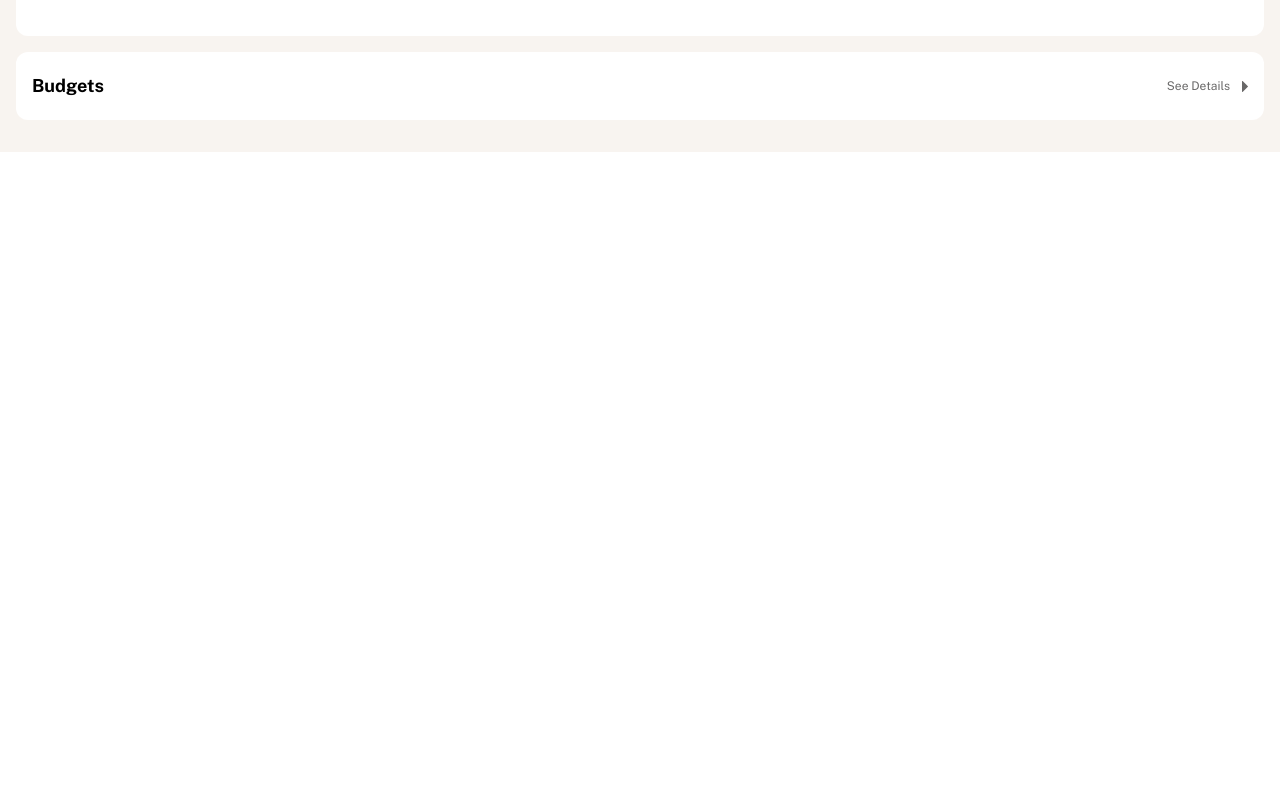
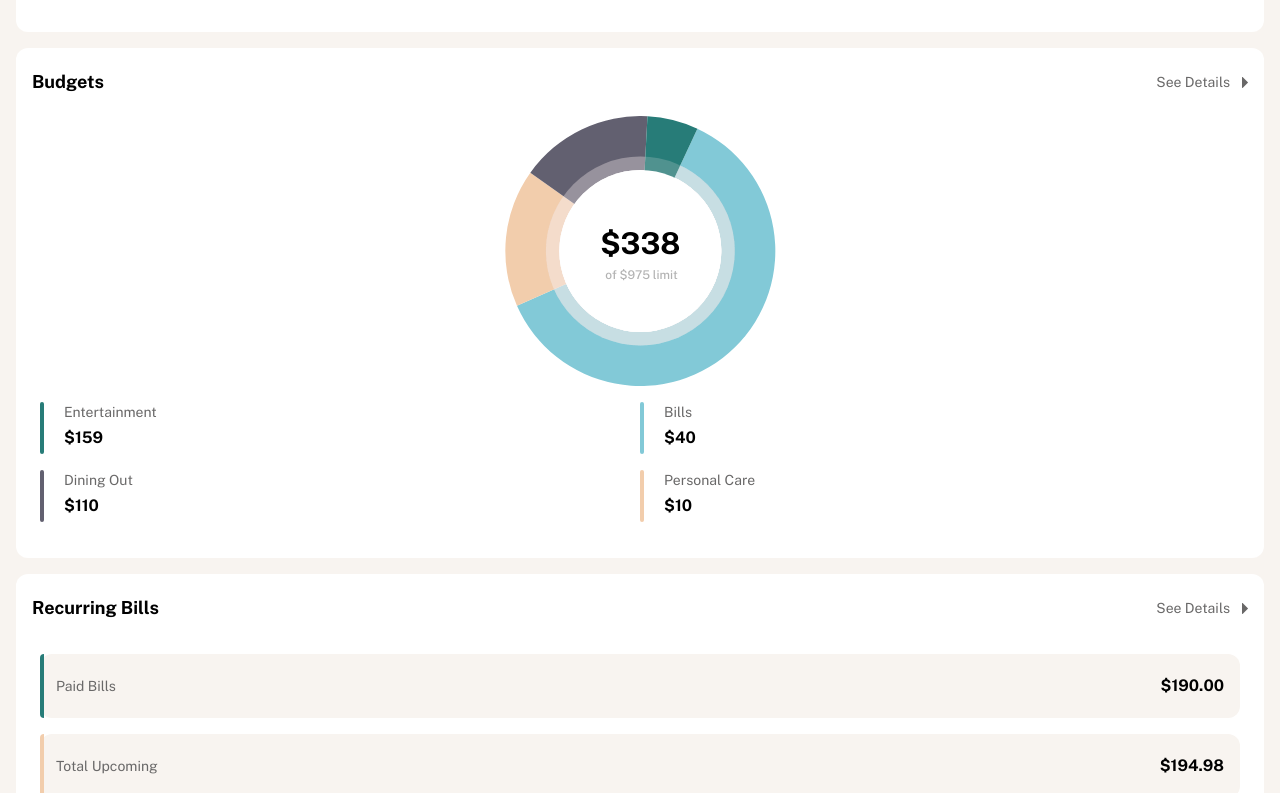
Before and after one commit to SonOfMan12316/mancyDev-finance-tracker, a React (Vite) app: page / in a window 1280 px wide. Shown: the part 1188-1981 px from the top of the page. Before the commit the page ends 1340 px from the top, so only its background shows below. Built offline with nearby package versions, Linux system fonts and the light colour scheme.

Commit message:
added piechart to overview and rounded up ui translation for overview

```diff
--- a/package.json
+++ b/package.json
@@ -10,10 +10,12 @@
   },
   "dependencies": {
     "@reduxjs/toolkit": "^2.5.1",
+    "classnames": "^2.5.1",
     "react": "^19.0.0",
     "react-dom": "^19.0.0",
     "react-redux": "^9.2.0",
-    "react-router-dom": "^7.1.5"
+    "react-router-dom": "^7.1.5",
+    "zustand": "^5.0.3"
   },
   "devDependencies": {
     "@eslint/js": "^9.19.0",
--- a/src/components/pages/overview.tsx
+++ b/src/components/pages/overview.tsx
@@ -6,6 +6,8 @@ import { Line, RightIcon, SavingIcon } from "../icons";
 // const { transaction }
 import transactions from "../../data/transaction";
 import { toDMYString } from "../../utils/date";
+import PieChart from "../ui/PieChart";
+import BottomNav from "../global/BottomNav";
 
 const OverView = () => {
   const figure = [
@@ -44,10 +46,50 @@ const OverView = () => {
       color: "ch-yellow",
     },
   ];
+  const budgetsData = [
+    {
+      name: "Entertainment",
+      amount: 159,
+      color: "ch-green",
+    },
+    {
+      name: "Bills",
+      amount: 40,
+      color: "ch-cyan",
+    },
+    {
+      name: "Dining Out",
+      amount: 110,
+      color: "ch-navy",
+    },
+    {
+      name: "Personal Care",
+      amount: 10,
+      color: "ch-yellow",
+    },
+  ];
+  const billsData = [
+    {
+      name: "Paid Bills",
+      amount: 190,
+      color: "ch-green",
+    },
+    {
+      name: "Total Upcoming",
+      amount: 194.98,
+      color: "ch-yellow",
+    },
+    {
+      name: "Due Soon",
+      amount: 59.98,
+      color: "ch-navy",
+    },
+  ];
 
   return (
-    <div className="bg-ch-beige">
-      <div className="p-4">
+    <div className="bg-ch-beige w-screen">
+      <div className="px-4 py-3">
+        <div className="">
           <h1 className="text-3xl font-extrabold">Overview</h1>
           {figure.map((item, index) => (
             <div
@@ -98,7 +140,9 @@ const OverView = () => {
                     ></div>
                     <div className="flex flex-col justify-center">
                       <h1 className="text-ch-grey text-sm">{saving.name}</h1>
-                    <div className="font-bold my-1">{"$" + saving.amount}</div>
+                      <div className="font-bold my-1">
+                        {"$" + saving.amount}
+                      </div>
                     </div>
                   </div>
                 ))}
@@ -126,35 +170,92 @@ const OverView = () => {
                 <div className="flex flex-col py-3">
                   <h1
                     className={`font-bold ${
-                    index === 0 || index === 3 ? "text-ch-green" : "text-black"
+                      index === 0 || index === 3
+                        ? "text-ch-green"
+                        : "text-black"
                     }`}
                   >
                     {" "}
                     {"$" +
-                    addPlusSignToNonNegativeNumber(Number(transaction.amount))}
+                      addPlusSignToNonNegativeNumber(
+                        Number(transaction.amount)
+                      )}
                   </h1>
                   <div className="text-ch-grey text-xs font-light my-1">
                     {toDMYString(transaction.date)}
                   </div>
                 </div>
-              <div className="absolute">
-                <Line className={`${index === 0 ? "hidden" : ""}`} />
+                <div
+                  className={`max-w-screen-sm ${
+                    index === 0 ? "hidden" : "absolute"
+                  }`}
+                >
+                  <Line />
                 </div>
               </div>
             ))}
           </div>
           <div className="bg-white my-4 px-4 py-5 rounded-xl">
-          <div className="flex justify-between">
+            <div className="flex justify-between items-center">
               <div>
                 <h1 className="text-lg font-bold">Budgets</h1>
               </div>
               <div className="flex items-center space-x-3">
-              <h1 className="text-xs text-ch-grey capitalize">see details</h1>
+                <h1 className="text-sm text-ch-grey capitalize">see details</h1>
                 <RightIcon color="#696868" />
+              </div>
+            </div>
+            <div className="mt-5">
+              <PieChart />
+            </div>
+            <div className="grid grid-cols-2 px-2 my-2">
+              {budgetsData.map((saving, index) => (
+                <div key={index} className="flex space-x-5 my-2 ">
+                  <div
+                    className={`w-1 max-h-[2rem] rounded-xl bg-${saving.color}`}
+                  ></div>
+                  <div className="flex flex-col justify-center">
+                    <h1 className="text-ch-grey text-sm">{saving.name}</h1>
+                    <div className="font-bold my-1">{"$" + saving.amount}</div>
+                  </div>
+                </div>
+              ))}
+            </div>
+          </div>
+          <div className="bg-white my-4 px-4 pt-5 pb-1 rounded-xl">
+            <div className="flex justify-between items-center">
+              <div>
+                <h1 className="text-lg font-bold">Recurring Bills</h1>
+              </div>
+              <div className="flex items-center space-x-3">
+                <h1 className="text-sm text-ch-grey capitalize">see details</h1>
+                <RightIcon color="#696868" />
+              </div>
+            </div>
+            <div className="flex flex-col px-2 space-y-4 mt-8 mb-4">
+              {billsData.map((bill, index) => (
+                <div key={index}>
+                  <div className="bg-ch-beige relative py-5 rounded-xl px-4 items-center">
+                    <div
+                      className={`border-l-4 z-10 border-${bill.color} w-2 h-16 absolute left-0 top-0 rounded-t-xl rounded-b-xl`}
+                    ></div>
+                    <div className="flex items-center justify-between">
+                      <span className="text-ch-grey font-normal text-sm">
+                        {bill.name}
+                      </span>
+                      <span className="font-bold">
+                        {" "}
+                        {"$" + addCommasToNumber(bill.amount.toFixed(2))}
+                      </span>
+                    </div>
+                  </div>
+                </div>
+              ))}
             </div>
           </div>
         </div>
       </div>
+      <BottomNav />
     </div>
   );
 };
--- /dev/null
+++ b/src/components/ui/PieChart.tsx
@@ -0,0 +1,208 @@
+import React, { useState, useEffect } from "react";
+
+interface PieProps {
+  data: number[];
+  radius: number;
+  hole: number;
+  colors: string[];
+  strokeWidth: number;
+  stroke?: string;
+}
+
+interface SliceProps {
+  key: number;
+  value: number;
+  startAngle: number;
+  angle: number;
+  radius: number;
+  hole: number;
+  trueHole: number;
+  fill: string;
+  stroke: string | undefined;
+  strokeWidth: number;
+}
+
+const PieChart = () => {
+  const [data] = useState([61.4, 16.5, 16, 6.1]);
+  const colors = ["#82C9D7", "#F2CDAC", "#626070", "#277C78"];
+
+  return (
+    <div>
+      <Pie data={data} radius={135} hole={80} colors={colors} strokeWidth={1} />
+    </div>
+  );
+};
+
+const Pie: React.FC<PieProps> = ({
+  data,
+  radius,
+  hole,
+  colors,
+  strokeWidth,
+  stroke,
+}) => {
+  const diameter = radius * 2;
+  const sum = data.reduce((carry, current) => carry + current, 0);
+  let startAngle = -65;
+
+  return (
+    <svg
+      className="w-11/12 mx-auto"
+      width={diameter}
+      height={diameter}
+      viewBox={`0 0 ${diameter} ${diameter}`}
+      xmlns="http://www.w3.org/2000/svg"
+      version="1.1"
+    >
+      {data.map((slice, sliceIndex) => {
+        const angle = (slice / sum) * 360;
+        const percentValue = ((slice / sum) * 100).toFixed(1);
+        const nextAngle = startAngle;
+        startAngle += angle;
+
+        return (
+          <Slice
+            key={sliceIndex}
+            value={slice}
+            startAngle={nextAngle}
+            angle={angle}
+            radius={radius}
+            hole={radius - hole}
+            trueHole={hole}
+            fill={colors[sliceIndex % colors.length]}
+            stroke={stroke}
+            strokeWidth={strokeWidth}
+          />
+        );
+      })}
+    </svg>
+  );
+};
+
+const Slice: React.FC<SliceProps> = ({
+  value,
+  startAngle,
+  angle,
+  radius,
+  hole,
+  trueHole,
+  fill,
+  stroke,
+  strokeWidth,
+}) => {
+  const [path, setPath] = useState("");
+
+  useEffect(() => {
+    animate();
+  }, [
+    value,
+    startAngle,
+    angle,
+    radius,
+    hole,
+    trueHole,
+    fill,
+    stroke,
+    strokeWidth,
+  ]);
+
+  const animate = () => {
+    draw(0);
+  };
+
+  const draw = (s: number) => {
+    const step = angle / (37.5 / 2);
+    if (angle) {
+      if (s + step > angle) {
+        s = angle;
+      }
+    }
+
+    const a = getAnglePoint(startAngle, startAngle + s, radius, radius, radius);
+    const b = getAnglePoint(
+      startAngle,
+      startAngle + s,
+      radius - hole,
+      radius,
+      radius
+    );
+
+    const newPath = [
+      `M${a.x1},${a.y1}`,
+      `A${radius},${radius} 0 ${s > 180 ? 1 : 0},1 ${a.x2},${a.y2}`,
+      `L${b.x2},${b.y2}`,
+      `A${radius - hole},${radius - hole} 0 ${s > 180 ? 1 : 0},0 ${b.x1},${
+        b.y1
+      }`,
+      "Z",
+    ].join(" ");
+
+    setPath(newPath);
+
+    if (s < angle) {
+      if (step) {
+        setTimeout(() => draw(s + step), 20);
+      }
+    }
+  };
+
+  return (
+    <g overflow="hidden">
+      <path
+        d={path}
+        fill={fill}
+        stroke={stroke}
+        strokeWidth={strokeWidth || 3}
+      />
+      <circle
+        cx={radius}
+        cy={radius}
+        r={radius * 0.7}
+        fill="#f3ebeb"
+        opacity="0.2"
+      />
+      <circle cx={radius} cy={radius} r={radius * 0.6} fill="white" />
+      <text
+        x={radius}
+        y="130"
+        fontFamily="'Public Sans', sans-serif"
+        fontWeight="700"
+        textAnchor="middle"
+        alignmentBaseline="middle"
+        dominantBaseline="middle"
+        fontSize="30"
+        fill="#000"
+      >
+        $338
+      </text>
+      <text
+        x={radius - 35}
+        y="160"
+        fontFamily="'Public Sans', sans-serif"
+        fontWeight="500"
+        alignmentBaseline="middle"
+        fontSize="12"
+        fill="rgba(0, 0, 0, 0.30)"
+      >
+        of $975 limit
+      </text>
+    </g>
+  );
+};
+
+const getAnglePoint = (
+  startAngle: number,
+  endAngle: number,
+  radius: number,
+  x: number,
+  y: number
+) => {
+  const x1 = x + radius * Math.cos((Math.PI * startAngle) / 180);
+  const y1 = y + radius * Math.sin((Math.PI * startAngle) / 180);
+  const x2 = x + radius * Math.cos((Math.PI * endAngle) / 180);
+  const y2 = y + radius * Math.sin((Math.PI * endAngle) / 180);
+
+  return { x1, y1, x2, y2 };
+};
+
+export default PieChart;
```
Also changed, not shown: 1 other file (tests, documents, lock files or other folders). Lines whose indentation alone changed are shown as unchanged.
